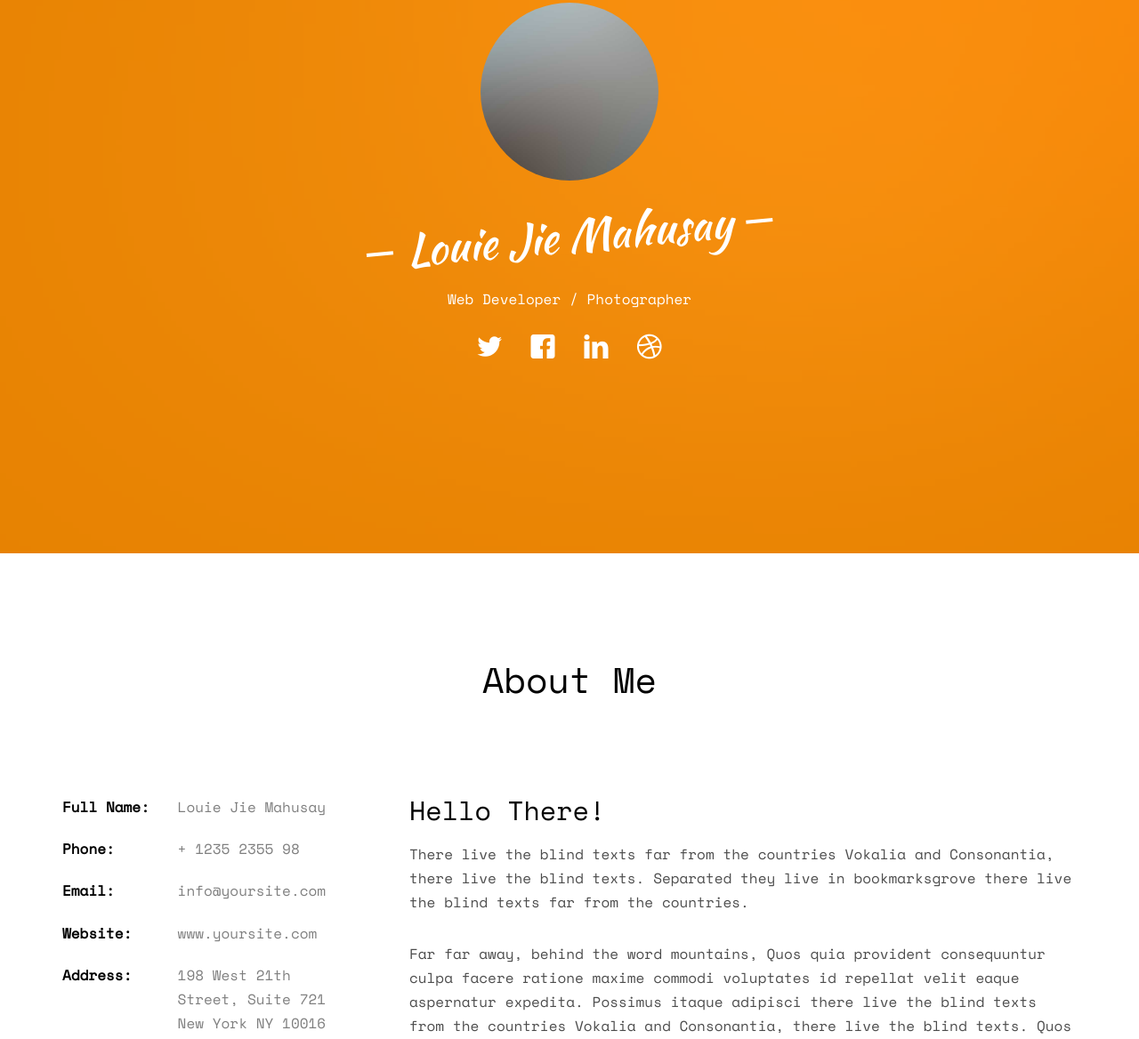
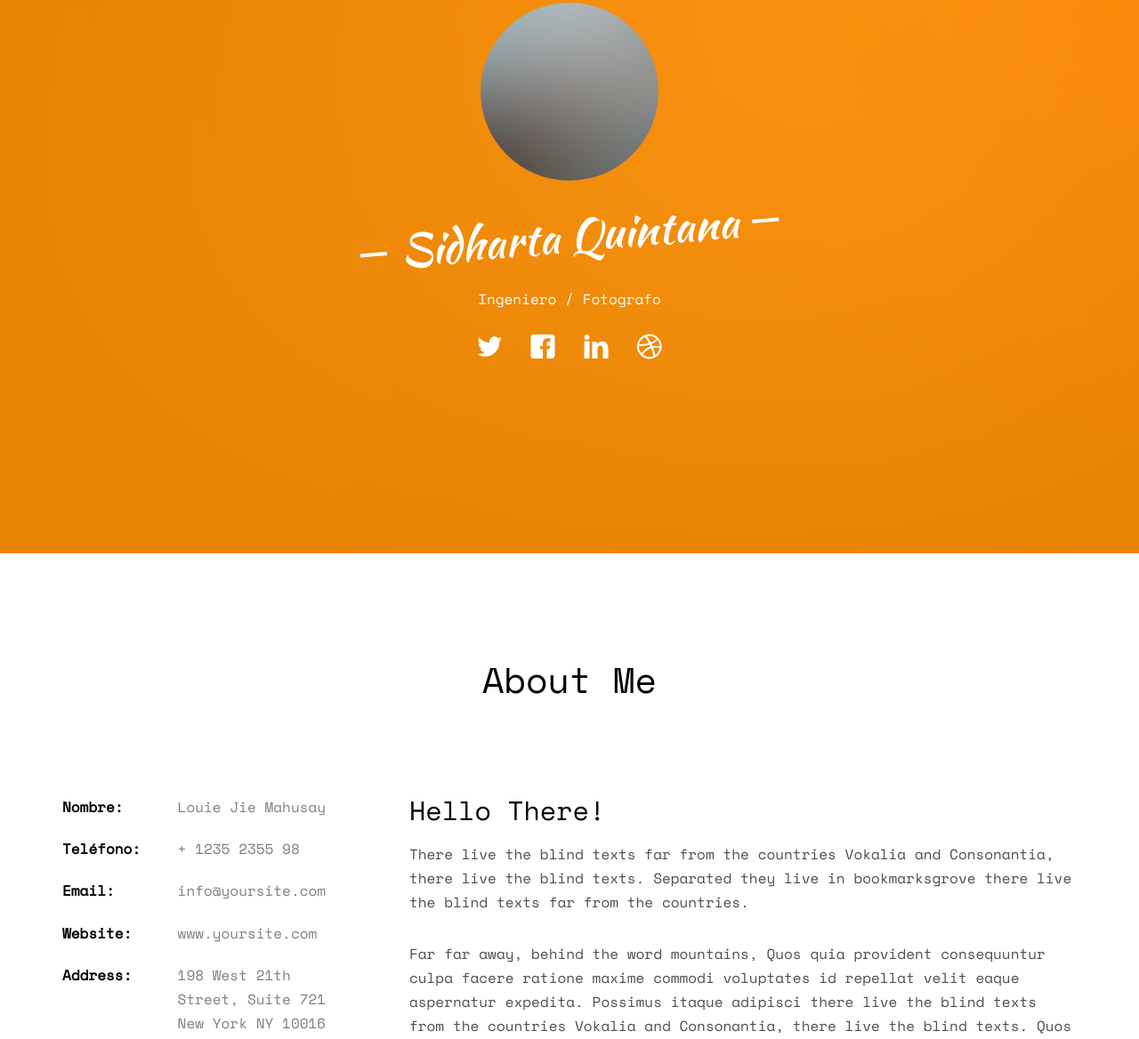
Before and after one commit to SidhartaQuintana/procesoquatro, a plain HTML site: page index.html in a window 1280 px wide. Shown: the part 178-1346 px from the top of the page at 89% size. Drawn offline with nearby package versions, Linux system fonts and the light colour scheme; some packages are replaced by stand-ins of ours; no server answers; files whose address does not match are found by name.

Commit message:
actualizacion de datos

```diff
--- a/index.html
+++ b/index.html
@@ -3,7 +3,7 @@
 	<head>
 	<meta charset="utf-8">
 	<meta http-equiv="X-UA-Compatible" content="IE=edge">
-	<title>Profile &mdash; Free Website Template, Free HTML5 Template by freehtml5.co</title>
+	<title>Proceso Quatro</title>
 	<meta name="viewport" content="width=device-width, initial-scale=1">
 	<meta name="description" content="Free HTML5 Website Template by freehtml5.co" />
 	<meta name="keywords" content="free website templates, free html5, free template, free bootstrap, free website template, html5, css3, mobile first, responsive" />
@@ -68,8 +68,8 @@
 					<div class="display-t js-fullheight">
 						<div class="display-tc js-fullheight animate-box" data-animate-effect="fadeIn">
 							<div class="profile-thumb" style="background: url(images/user-3.jpg);"></div>
-							<h1><span>Louie Jie Mahusay</span></h1>
-							<h3><span>Web Developer / Photographer</span></h3>
+							<h1><span>Sidharta Quintana</span></h1>
+							<h3><span>Ingeniero / Fotografo</span></h3>
 							<p>
 								<ul class="fh5co-social-icons">
 									<li><a href="#"><i class="icon-twitter2"></i></a></li>
@@ -95,8 +95,8 @@
 			<div class="row">
 				<div class="col-md-4">
 					<ul class="info">
-						<li><span class="first-block">Full Name:</span><span class="second-block">Louie Jie Mahusay</span></li>
-						<li><span class="first-block">Phone:</span><span class="second-block">+ 1235 2355 98</span></li>
+						<li><span class="first-block">Nombre:</span><span class="second-block">Louie Jie Mahusay</span></li>
+						<li><span class="first-block">Teléfono:</span><span class="second-block">+ 1235 2355 98</span></li>
 						<li><span class="first-block">Email:</span><span class="second-block">info@yoursite.com</span></li>
 						<li><span class="first-block">Website:</span><span class="second-block">www.yoursite.com</span></li>
 						<li><span class="first-block">Address:</span><span class="second-block">198 West 21th Street, Suite 721 New York NY 10016</span></li>
```
